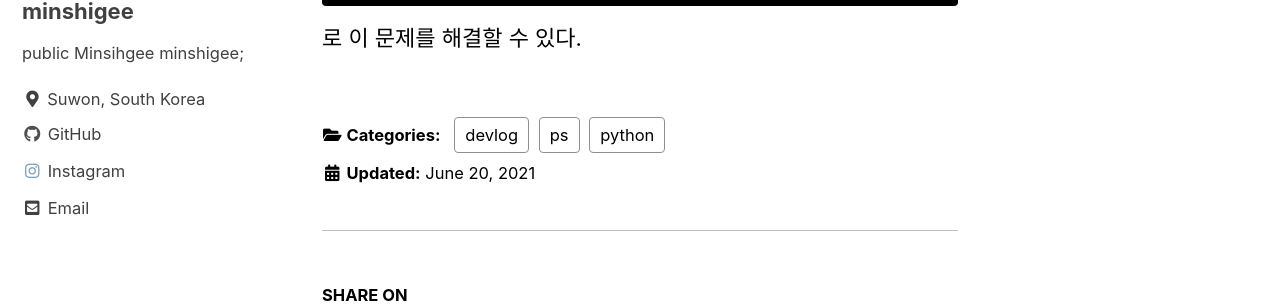
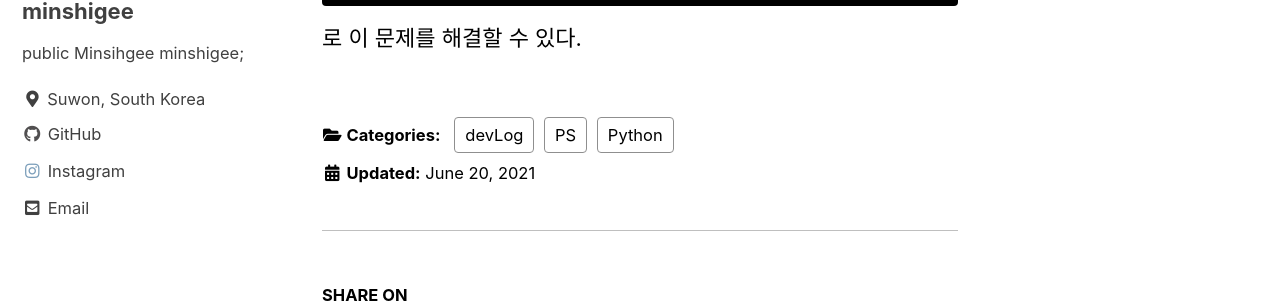
Before and after one commit to MinShiGee/MinShiGee.github.io, a Jekyll site: the page built from _posts/2021-06-20-멀쩡한사각형.md, in a window 1280 px wide and 900 px high, scrolled down 977 px. Shown: the part 188-495 px from the top of the window. Built offline with Jekyll 4.4.1, drawn with Linux system fonts in a browser that asks for light colours; cached includes are drawn as plain includes.

Commit message:
log01 category bug fix

```diff
--- a/_posts/2021-06-20-멀쩡한사각형.md
+++ b/_posts/2021-06-20-멀쩡한사각형.md
@@ -1,9 +1,9 @@
 ---
 title: "Log01: pmrs - 멀쩡한 사각형"
 categories:
-  - devlog
-  - ps
-  - python
+  - devLog
+  - PS
+  - Python
 ---
 ## Programmers - 멀쩡한 사각형
 
```
